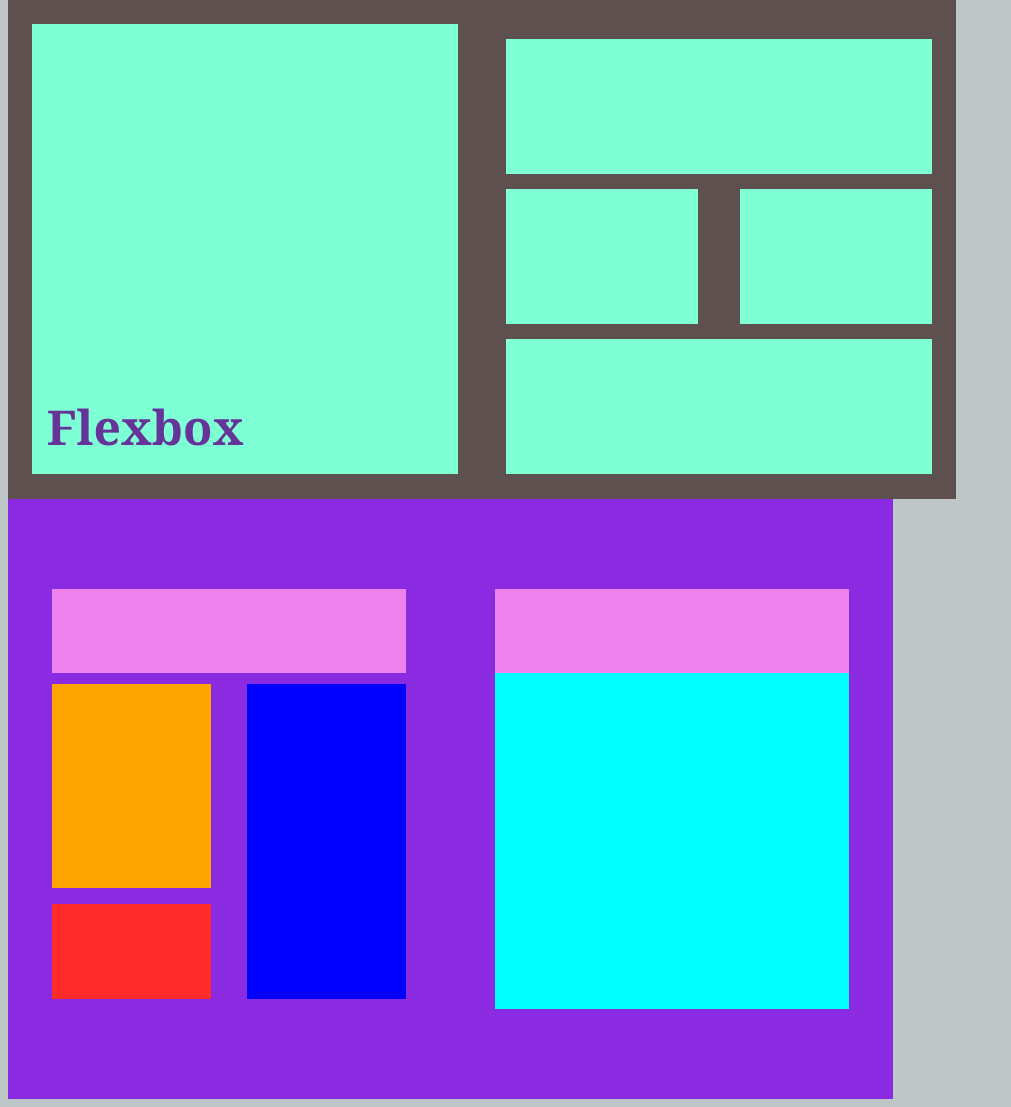
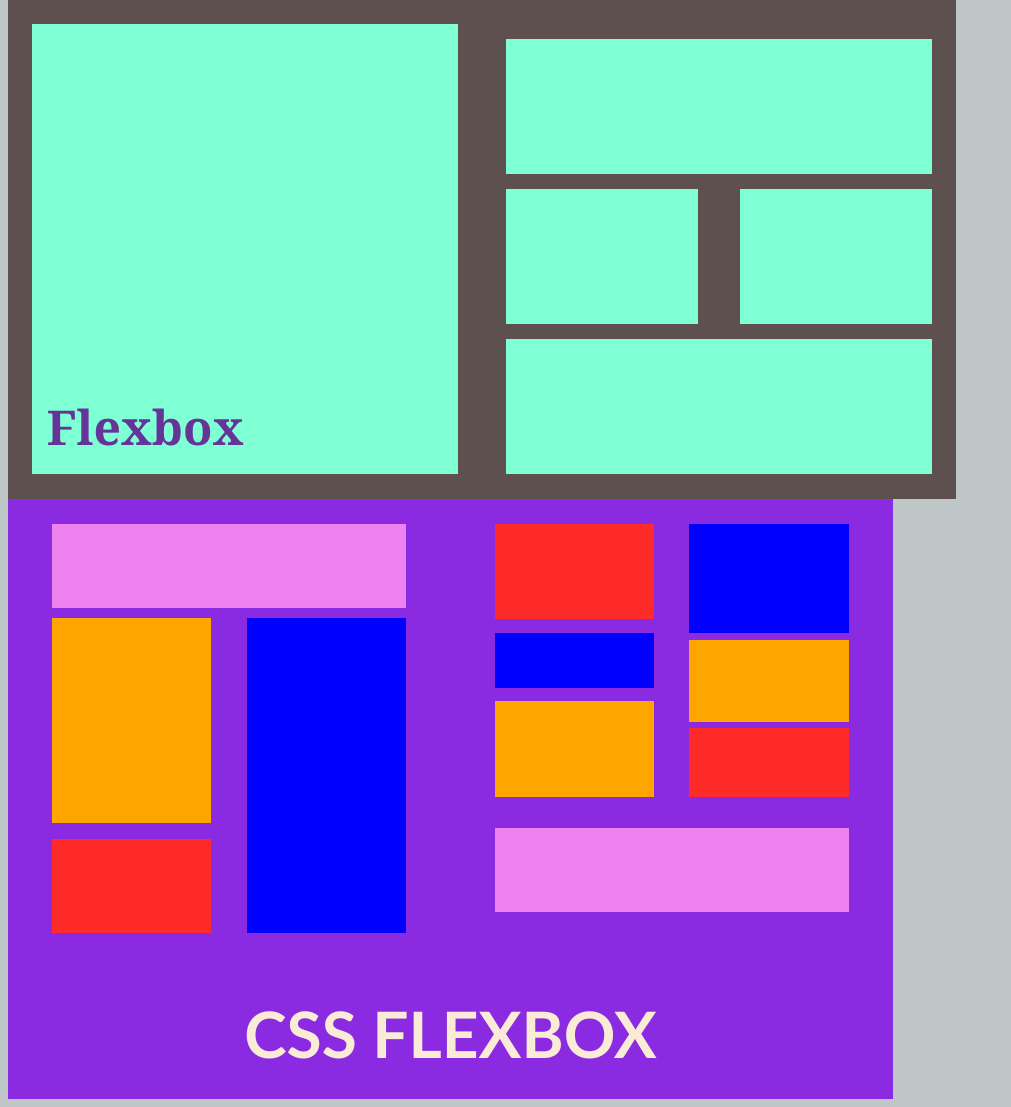
Before and after one commit to Sniikks/exercices, a PHP site: page /cours_php/flexbox.php in a window 1280 px wide. Shown: the part 609-1716 px from the top of the page, without its empty margins (0-1011 px from the left). Run offline with PHP 8.4, Linux system fonts and the light colour scheme.

Commit message:
Commit all

```diff
--- a/flexbox.php
+++ b/flexbox.php
@@ -73,6 +73,7 @@
             </div>
             <div class="long violet"></div>
         </div>
+        <h1> CSS FLEXBOX </h1>
     </div>
 
 
--- a/style.css
+++ b/style.css
@@ -230,6 +230,16 @@ img:hover {
     display: flex;
     justify-content: space-around;
     align-items: center;
+    flex-wrap: wrap;
+}
+
+.flexbox h1 {
+    display: block;
+    margin: 2px;
+    font-size: 4em;
+    color: antiquewhite;
+    font-weight: bolder;
+    font-family: 'Trebuchet MS', 'Lucida Sans Unicode', 'Lucida Grande', 'Lucida Sans', Arial, sans-serif;
 }
 
 .cote_gauche {
@@ -272,7 +282,62 @@ img:hover {
 /* ---------------------------------------------------- */
 
 .cote_droit {
-    background-color: aqua;
     width: 40%;
     height: 70%;
+    display: flex;
+    flex-wrap: wrap;
+    justify-content: space-between;
 }
+
+.cote_droit .gauche {
+    width: 45%;
+    height: 65%;
+    display: flex;
+    flex-wrap: wrap;
+    flex-direction: column;
+    justify-content: space-between;
+}
+
+.cote_droit .gauche .petite1 {
+    width: 100%;
+    height: 35%;
+}
+
+.cote_droit .gauche .petite2 {
+    width: 100%;
+    height: 20%;
+}
+
+.cote_droit .gauche .petite3 {
+    width: 100%;
+    height: 35%;
+}
+
+/* ---------------------------------------------------- */
+
+.cote_droit .droite {
+    width: 45%;
+    height: 65%;
+    display: flex;
+    flex-direction: column;
+    justify-content: space-between;
+}
+
+.cote_droit .droite .petite1 {
+    width: 100%;
+    height: 40%;
+}
+
+.cote_droit .droite .petite2 {
+    width: 100%;
+    height: 30%;
+}
+
+.cote_droit .droite .petite3 {
+    width: 100%;
+    height: 25%;
+}
+
+.cote_droit .long {
+    height: 30%,
+}
```
